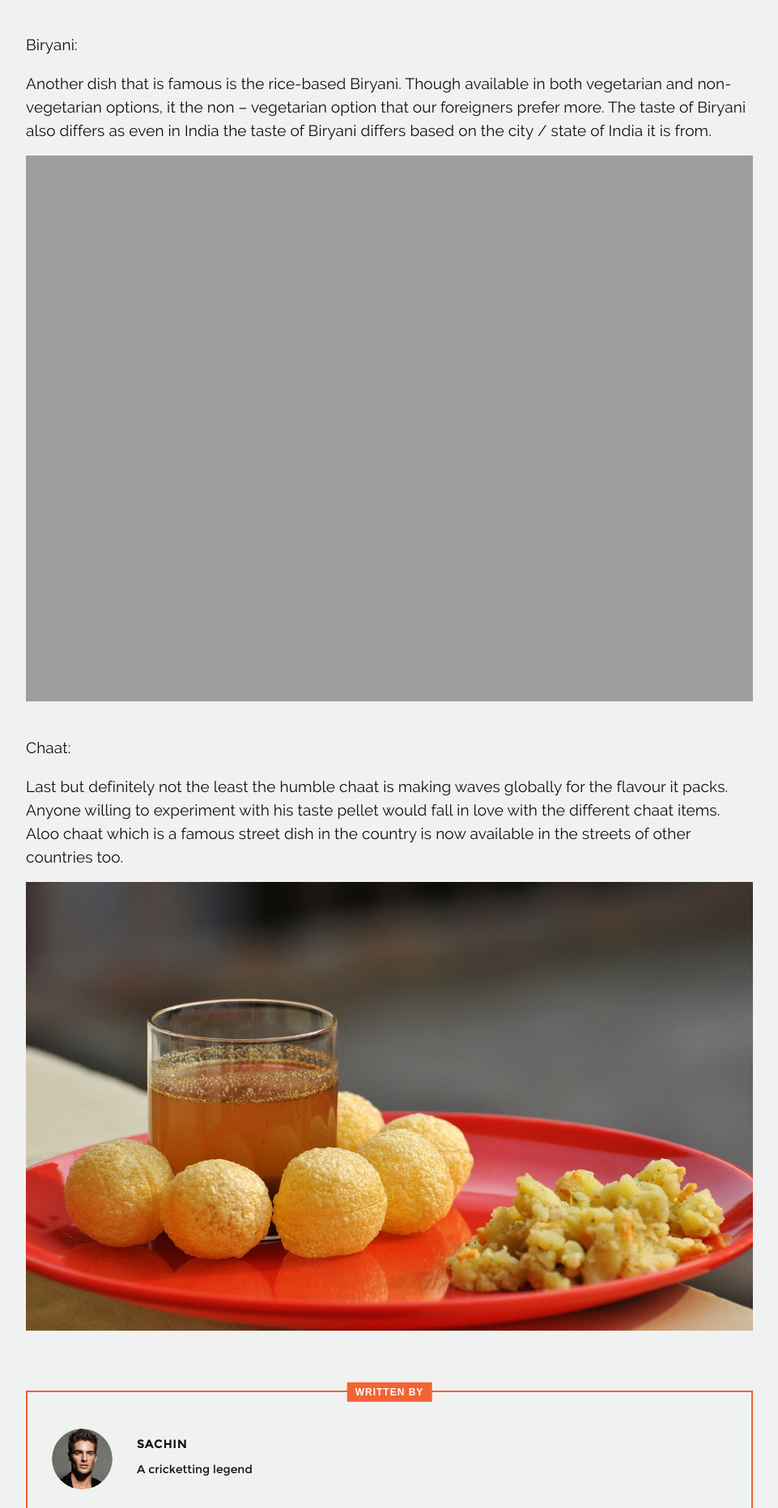
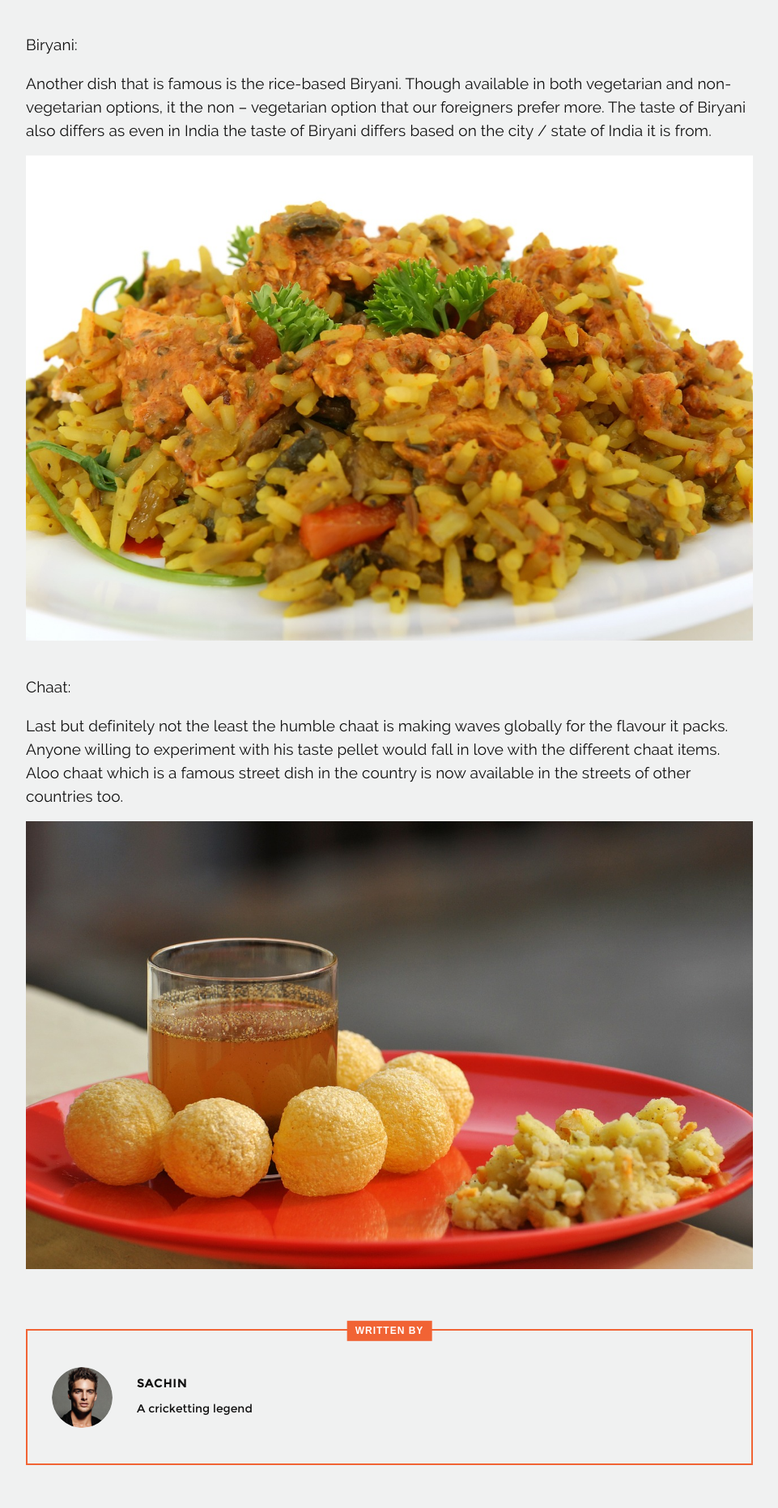
Before and after one commit to sherlifelix/blog, a Jekyll site: the page built from _posts/2018-10-30-indian-dishes-that-are-most-popular-among-foreigners.md, in a window 1280 px wide. Shown: the part 2722-4584 px from the top of the page at 81% size, without its empty margins (159-1120 px from the left). Built offline with Jekyll 4.4.1, drawn with Linux system fonts in a browser that asks for light colours; comment, search, counter and statistics services are not loaded.

Commit message:
Update 2018-10-30-indian-dishes-that-are-most-popular-among-foreigners.md

```diff
--- a/_posts/2018-10-30-indian-dishes-that-are-most-popular-among-foreigners.md
+++ b/_posts/2018-10-30-indian-dishes-that-are-most-popular-among-foreigners.md
@@ -13,7 +13,6 @@ This south Indian dish is extremely popular among our foreign friends. The filli
 However the authentic masala dosa has its own following and is the most popular.
 ![Dosa.jpg]({{site.baseurl}}/assets/img/IndianDishes/Dosa.jpg)
 
-
 Chicken Tikka Masala:
 
 This version of Indian Chicken is quite popular among the westerners and is infact very famous in the United Kingdom. One can find this dish being served by contestants in different cooking competitions.
@@ -28,7 +27,7 @@ Who would not fall in love with the delicious kebabs from the Indian sub contine
 Biryani:
 
 Another dish that is famous is the rice-based Biryani. Though available in both vegetarian and non- vegetarian options, it the non – vegetarian option that our foreigners prefer more. The taste of Biryani also differs as even in India the taste of Biryani differs based on the city / state of India it is from.
-![asian-1239294_1280.jpg]({{site.baseurl}}/assets/img/![lajpat-nagar-2574737_1280.jpg)
+![asian-1239294_1280.jpg]({{site.baseurl}}/assets/img/IndianDishes/asian-1239294_1280.jpg)
 
 Chaat:
 
```
